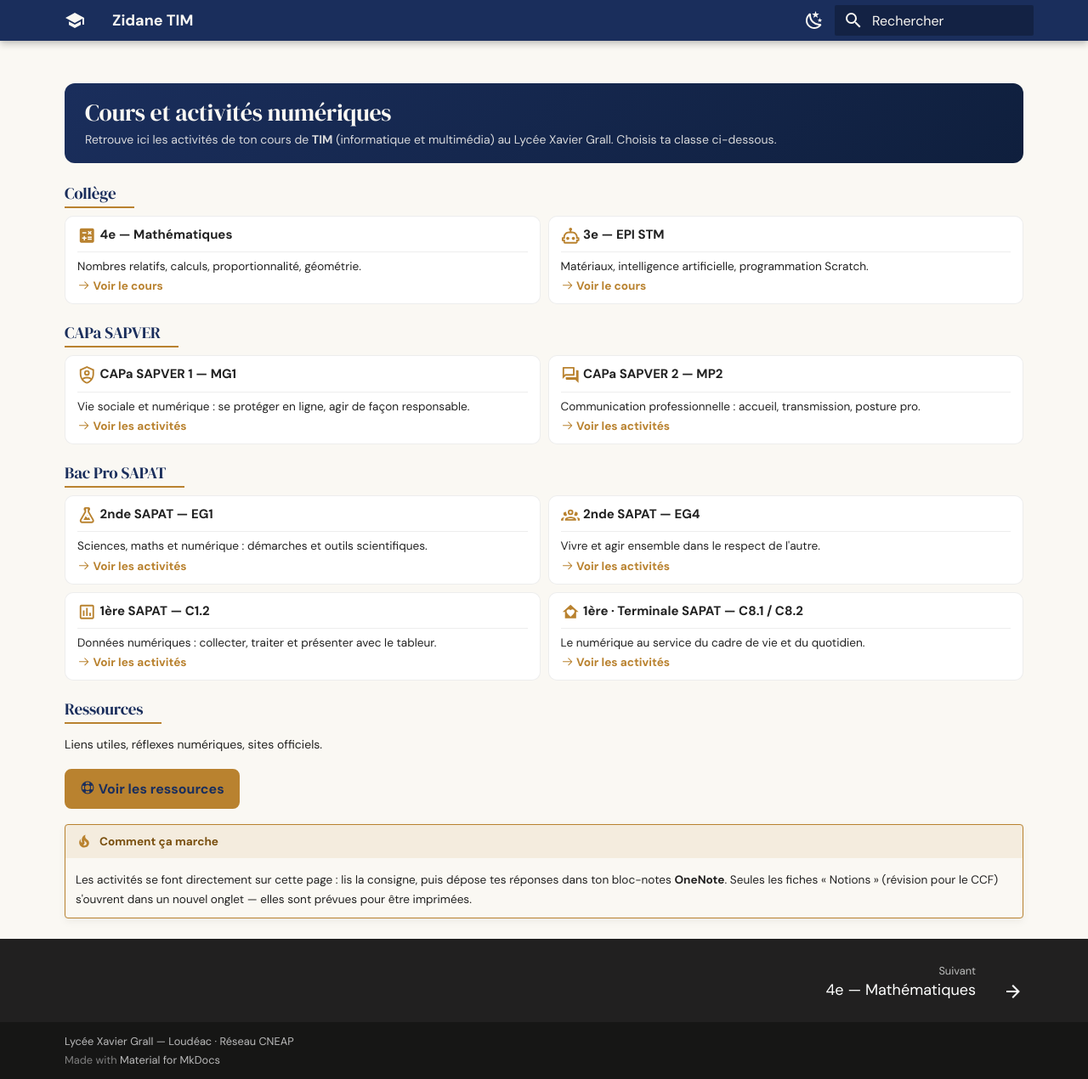
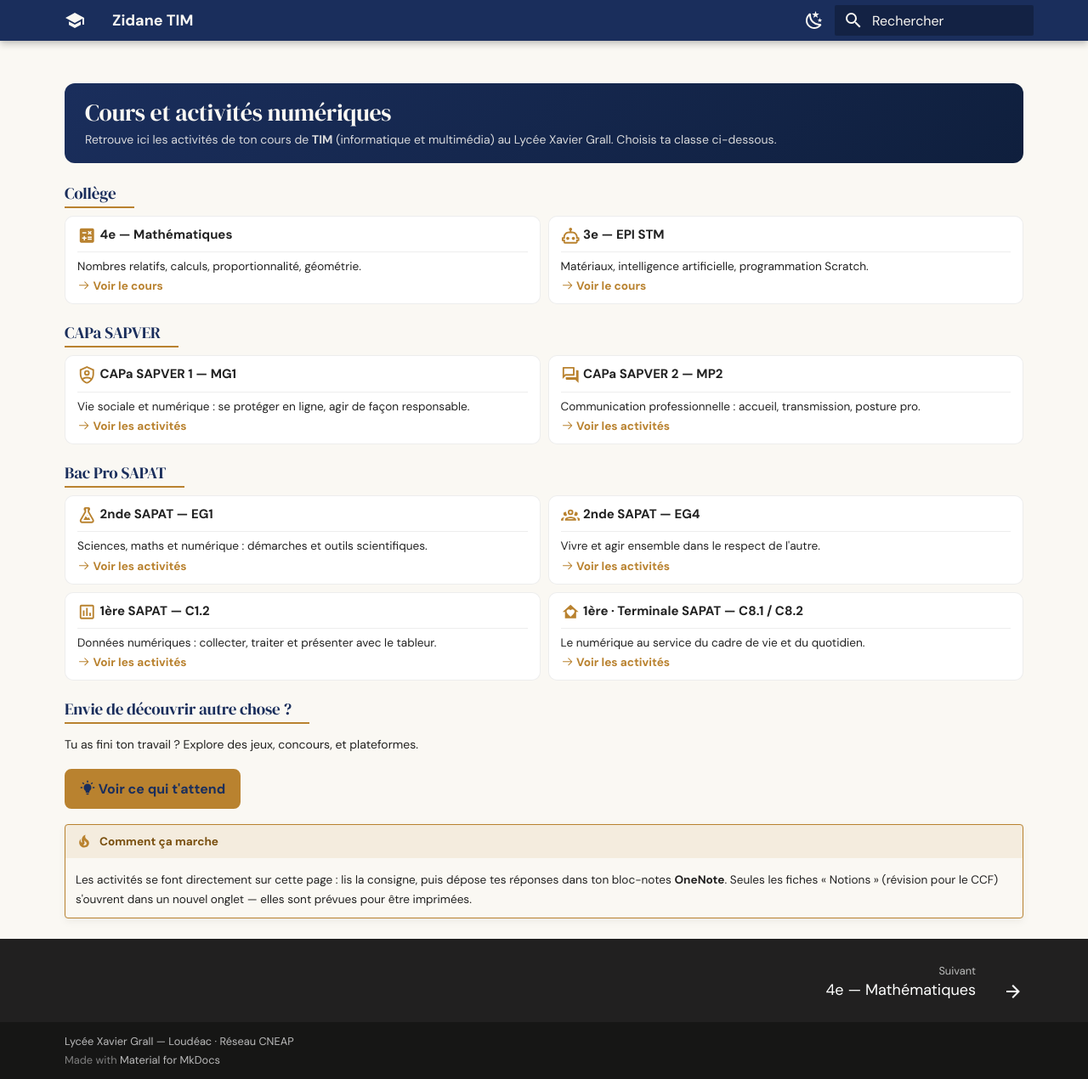
Before and after one commit to zidaneTim/zidane-tim, an MkDocs documentation site: the page built from docs/index.md, in a window 1280 px wide and 1270 px high. Shown: the whole window at 85% size. Built offline with MkDocs 1.6.1 and Material for MkDocs 9.7.7, drawn with Linux system fonts in a browser that asks for light colours.

Commit message:
Restructure page accueil : 'Ressources' → 'Envie de découvrir' (public élèves uniquement)

```diff
--- a/docs/index.md
+++ b/docs/index.md
@@ -92,11 +92,11 @@ Retrouve ici les activités de ton cours de **TIM** (informatique et multimédia
 
 </div>
 
-## Ressources {: .zt-filiere }
+## Envie de découvrir autre chose ? {: .zt-filiere }
 
-Liens utiles, réflexes numériques, sites officiels.
+Tu as fini ton travail ? Explore des jeux, concours, et plateformes.
 
-[:material-lifebuoy: Voir les ressources](ressources/index.md){ .md-button .md-button--primary }
+[:material-lightbulb-on: Voir ce qui t'attend](ressources/index.md){ .md-button .md-button--primary }
 
 !!! tip "Comment ça marche"
 
```
Also changed, not shown: docs/ressources/index.md (+0 -7 lines).
